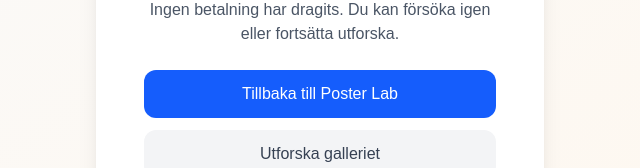
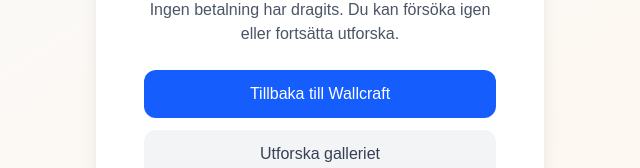
Before and after one commit to Mats6102hamberg/artboris, a Next.js app: page /order/cancel in a window 1280 px wide. Shown: the part 372-540 px from the top of the page, without its empty margins (320-960 px from the left). Built offline with nearby package versions, Linux system fonts and the light colour scheme.

Commit message:
fix: replace all Poster Lab references with Wallcraft in active pages (result, order/success, order/cancel)

```diff
--- a/src/app/order/cancel/page.tsx
+++ b/src/app/order/cancel/page.tsx
@@ -28,13 +28,13 @@ function CancelContent() {
 
         <div className="flex flex-col gap-3">
           <Link
-            href="/poster-lab"
+            href="/wallcraft"
             className="px-6 py-3 bg-blue-600 text-white rounded-xl hover:bg-blue-700 font-medium transition-colors"
           >
-            Tillbaka till Poster Lab
+            Tillbaka till Wallcraft
           </Link>
           <Link
-            href="/poster-lab/gallery"
+            href="/wallcraft/gallery"
             className="px-6 py-3 bg-gray-100 text-gray-700 rounded-xl hover:bg-gray-200 font-medium transition-colors"
           >
             Utforska galleriet
--- a/src/app/order/success/page.tsx
+++ b/src/app/order/success/page.tsx
@@ -55,16 +55,16 @@ function SuccessContent() {
 
         <div className="flex flex-col gap-3">
           <Link
-            href="/poster-lab/gallery"
+            href="/wallcraft/gallery"
             className="px-6 py-3 bg-blue-600 text-white rounded-xl hover:bg-blue-700 font-medium transition-colors"
           >
             Utforska galleriet
           </Link>
           <Link
-            href="/poster-lab"
+            href="/wallcraft"
             className="px-6 py-3 bg-gray-100 text-gray-700 rounded-xl hover:bg-gray-200 font-medium transition-colors"
           >
-            Skapa en till poster
+            Skapa mer konst
           </Link>
         </div>
       </div>
--- a/src/app/wallcraft/result/page.tsx
+++ b/src/app/wallcraft/result/page.tsx
@@ -35,7 +35,7 @@ function ResultContent() {
         <h1 className="text-2xl font-light text-gray-900">{t('studio.editor.variants')}</h1>
         <p className="mt-2 text-gray-500">Design ID: {designId}</p>
         <p className="mt-8 text-sm text-gray-400">Result page — redirects to /wallcraft/design/[id]</p>
-        <Button className="mt-6" onClick={() => router.push(`/poster-lab/design/${designId}`)}>
+        <Button className="mt-6" onClick={() => router.push(`/wallcraft/design/${designId}`)}>
           {t('studio.editor.frame')} →
         </Button>
       </div>
```
